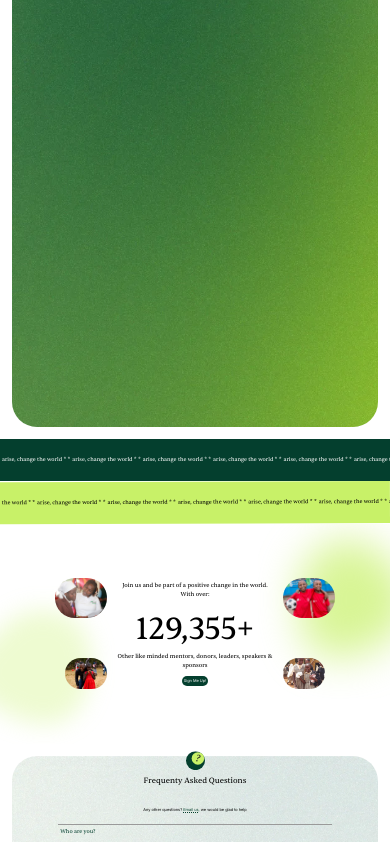
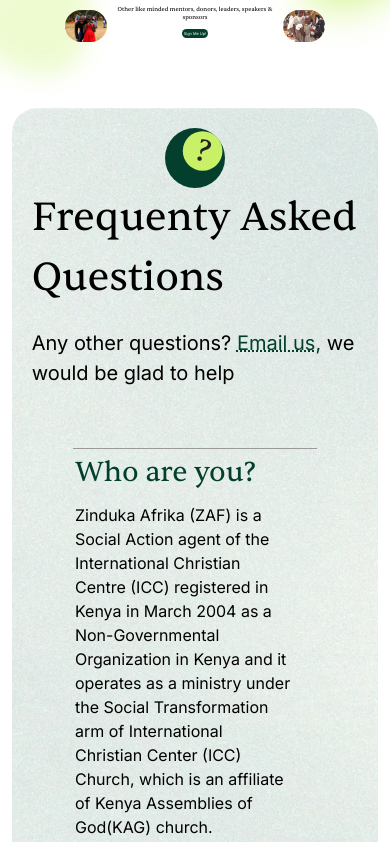
Before and after one commit to koechian/zinduka-afrika, a Next.js app: page / in a window 390 px wide. Shown: the part 2962-3804 px from the top of the page. Built offline with nearby package versions, Linux system fonts and the light colour scheme.

Commit message:
FAQ and NUmbers now responsive

```diff
--- a/src/app/components/Sections/Faq/faq.module.css
+++ b/src/app/components/Sections/Faq/faq.module.css
@@ -1,6 +1,4 @@
 .wrapper {
-  width: 100vw;
-  height: 100vh;
   padding: 3%;
 }
 .container {
@@ -14,6 +12,7 @@
   background-repeat: no-repeat;
   background-position: center;
   background-size: cover;
+  padding: 1em;
 }
 .link {
   color: var(--dark-green-hex);
@@ -24,20 +23,19 @@
   display: flex;
   align-items: center;
   flex-direction: column;
-  margin-bottom: 3vw;
+  margin-bottom: 3em;
 }
 .heading h1 {
-  font-size: 2vw;
+  font-size: 2em;
   margin-bottom: 20px;
 }
 .heading h6 {
-  font-size: 1vw;
+  font-size: 1em;
 }
 .logo {
-  width: 5vw;
+  width: 3em;
   aspect-ratio: 1/1;
   overflow: visible;
-  transform: translateY(-25%);
   z-index: 1;
 
   background-repeat: no-repeat;
--- a/src/app/components/Sections/Numbers/styles.module.css
+++ b/src/app/components/Sections/Numbers/styles.module.css
@@ -1,11 +1,10 @@
 .wrapper {
-  width: 100vw;
-  height: 100vh;
+  /* width: 100vw;
+  height: 100vh; */
   padding: 3%;
 }
 .contentWrapper {
-  width: 100%;
-  height: 100%;
+  padding: 10%;
   border-radius: 25px;
   display: flex;
   flex-direction: column;
--- a/src/app/components/Utils/question/question.module.css
+++ b/src/app/components/Utils/question/question.module.css
@@ -8,9 +8,9 @@
 
 .question {
   color: var(--dark-green-hex);
-  font-size: 1.4vw;
+  font-size: 1.4em;
 }
 .answer {
   width: 90%;
-  font-size: large;
+  font-size: 0.8em;
 }
```
